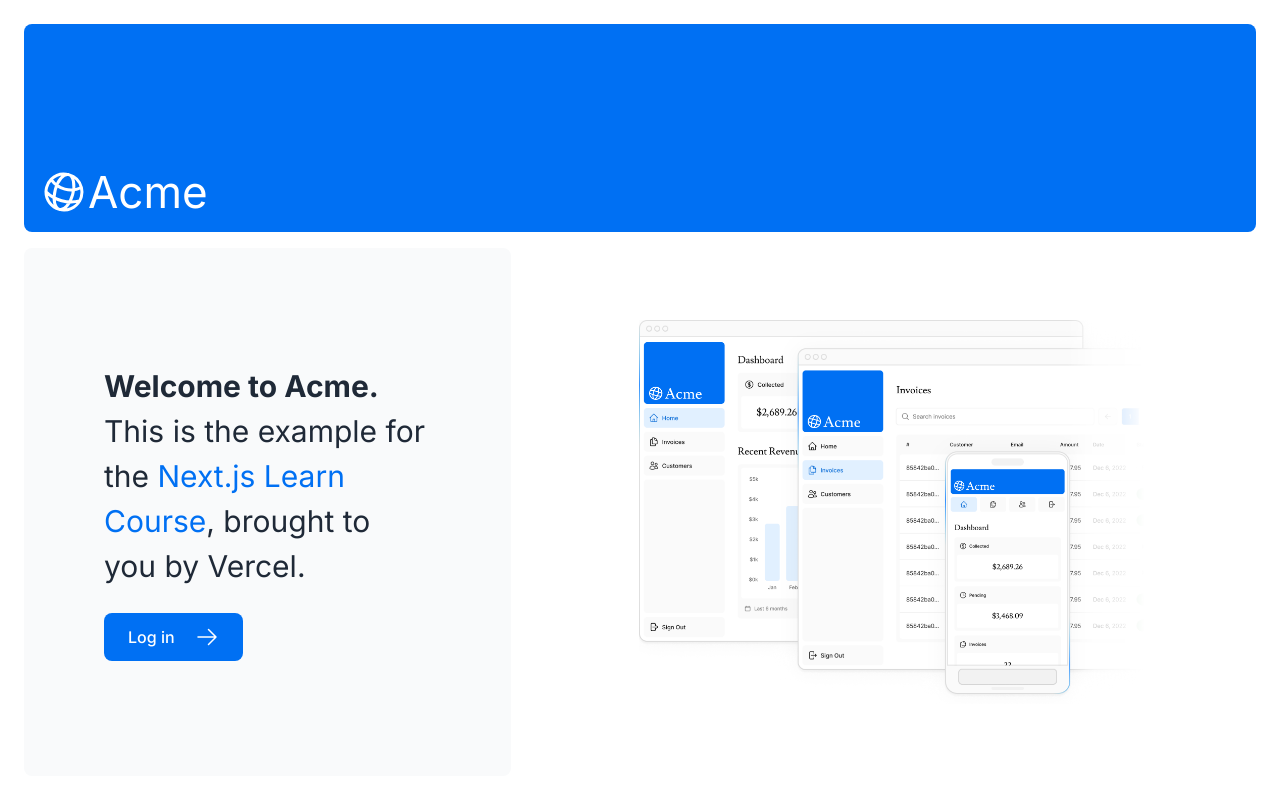
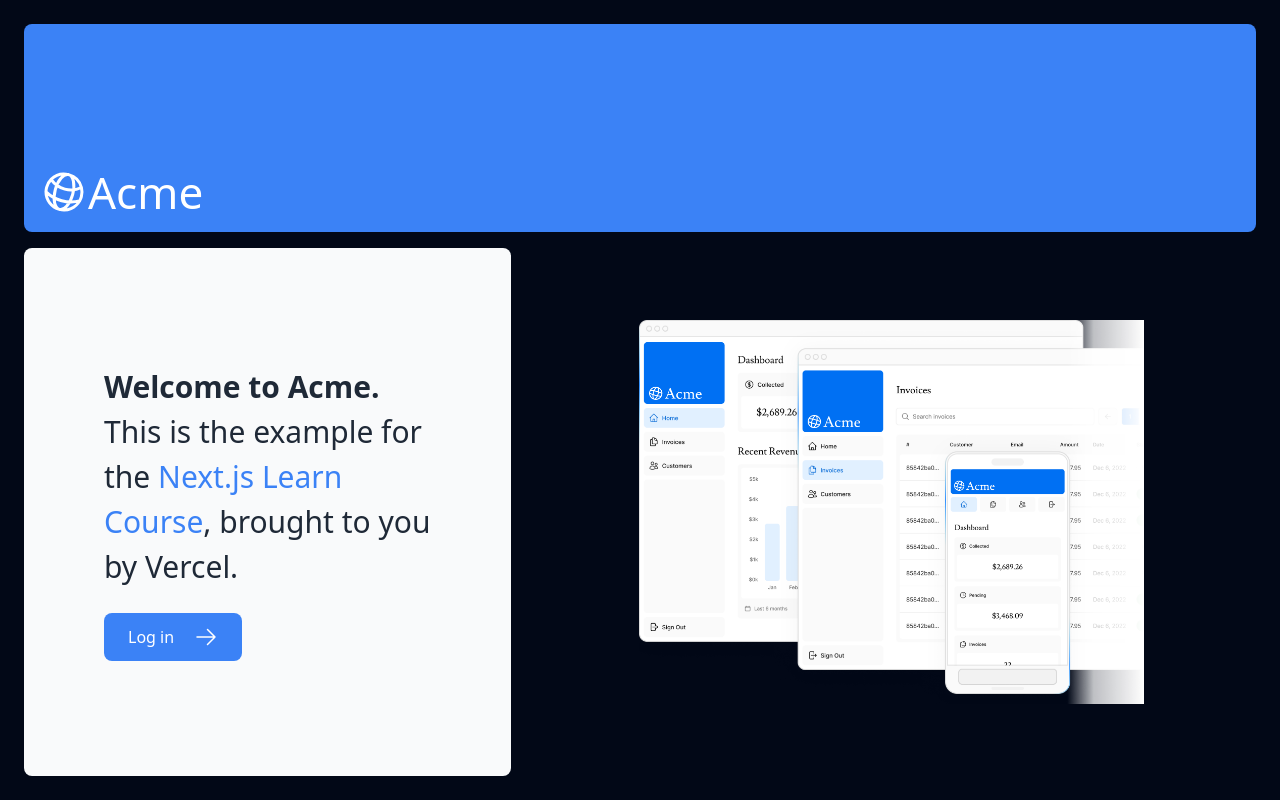
Before and after one commit to hossein-jorfi/nextjs-dashboard, a Next.js app: page / in a window 1280 px wide. Built offline with nearby package versions, Linux system fonts and the light colour scheme.

Commit message:
shadcn config

```diff
--- a/app/layout.tsx
+++ b/app/layout.tsx
@@ -18,7 +18,7 @@
 }) {
   return (
     <html lang="en">
-      <body className={`${inter.className} antialiased`}>{children}</body>
+      <body className={`${inter.variable} dark bg-background font-sans antialiased`}>{children}</body>
     </html>
   );
 }
--- a/app/ui/fonts.ts
+++ b/app/ui/fonts.ts
@@ -1,3 +1,3 @@
 import { Inter } from "next/font/google";
 
-export const inter = Inter({ subsets: ["latin"] });
+export const inter = Inter({ subsets: ["latin"], variable: "--font-sans" });
--- a/app/ui/global.css
+++ b/app/ui/global.css
@@ -2,17 +2,68 @@
 @tailwind components;
 @tailwind utilities;
 
-input[type='number'] {
-  -moz-appearance: textfield;
-  appearance: textfield;
+@layer base {
+  :root {
+    --background: 0 0% 100%;
+    --foreground: 222.2 84% 4.9%;
+    --card: 0 0% 100%;
+    --card-foreground: 222.2 84% 4.9%;
+    --popover: 0 0% 100%;
+    --popover-foreground: 222.2 84% 4.9%;
+    --primary: 222.2 47.4% 11.2%;
+    --primary-foreground: 210 40% 98%;
+    --secondary: 210 40% 96.1%;
+    --secondary-foreground: 222.2 47.4% 11.2%;
+    --muted: 210 40% 96.1%;
+    --muted-foreground: 215.4 16.3% 46.9%;
+    --accent: 210 40% 96.1%;
+    --accent-foreground: 222.2 47.4% 11.2%;
+    --destructive: 0 84.2% 60.2%;
+    --destructive-foreground: 210 40% 98%;
+    --border: 214.3 31.8% 91.4%;
+    --input: 214.3 31.8% 91.4%;
+    --ring: 222.2 84% 4.9%;
+    --radius: 0.5rem;
+    --chart-1: 12 76% 61%;
+    --chart-2: 173 58% 39%;
+    --chart-3: 197 37% 24%;
+    --chart-4: 43 74% 66%;
+    --chart-5: 27 87% 67%;
+  }
+
+  .dark {
+    --background: 222.2 84% 4.9%;
+    --foreground: 210 40% 98%;
+    --card: 222.2 84% 4.9%;
+    --card-foreground: 210 40% 98%;
+    --popover: 222.2 84% 4.9%;
+    --popover-foreground: 210 40% 98%;
+    --primary: 210 40% 98%;
+    --primary-foreground: 222.2 47.4% 11.2%;
+    --secondary: 217.2 32.6% 17.5%;
+    --secondary-foreground: 210 40% 98%;
+    --muted: 217.2 32.6% 17.5%;
+    --muted-foreground: 215 20.2% 65.1%;
+    --accent: 217.2 32.6% 17.5%;
+    --accent-foreground: 210 40% 98%;
+    --destructive: 0 62.8% 30.6%;
+    --destructive-foreground: 210 40% 98%;
+    --border: 217.2 32.6% 17.5%;
+    --input: 217.2 32.6% 17.5%;
+    --ring: 212.7 26.8% 83.9%;
+    --chart-1: 220 70% 50%;
+    --chart-2: 160 60% 45%;
+    --chart-3: 30 80% 55%;
+    --chart-4: 280 65% 60%;
+    --chart-5: 340 75% 55%;
+  }
 }
 
-input[type='number']::-webkit-inner-spin-button {
-  -webkit-appearance: none;
-  margin: 0;
+@layer base {
+  * {
+    @apply border-border;
+  }
+  body {
+    @apply bg-background text-foreground;
+  }
 }
-
-input[type='number']::-webkit-outer-spin-button {
-  -webkit-appearance: none;
-  margin: 0;
-}
--- /dev/null
+++ b/lib/utils.ts
@@ -0,0 +1,6 @@
+import { type ClassValue, clsx } from "clsx"
+import { twMerge } from "tailwind-merge"
+
+export function cn(...inputs: ClassValue[]) {
+  return twMerge(clsx(inputs))
+}
--- a/package.json
+++ b/package.json
@@ -8,17 +8,21 @@
   },
   "dependencies": {
     "@heroicons/react": "^2.1.4",
+    "@radix-ui/react-icons": "^1.3.0",
     "@tailwindcss/forms": "^0.5.7",
     "@vercel/postgres": "^0.8.0",
     "autoprefixer": "10.4.19",
     "bcrypt": "^5.1.1",
+    "class-variance-authority": "^0.7.0",
     "clsx": "^2.1.1",
     "next": "15.0.0-canary.56",
     "next-auth": "5.0.0-beta.19",
     "postcss": "8.4.38",
     "react": "19.0.0-rc-f38c22b244-20240704",
     "react-dom": "19.0.0-rc-f38c22b244-20240704",
+    "tailwind-merge": "^2.5.2",
     "tailwindcss": "3.4.4",
+    "tailwindcss-animate": "^1.0.7",
     "typescript": "5.5.2",
     "use-debounce": "^10.0.1",
     "zod": "^3.23.8"
--- a/tailwind.config.ts
+++ b/tailwind.config.ts
@@ -1,37 +1,80 @@
-import type { Config } from 'tailwindcss';
+import type { Config } from "tailwindcss"
 
-const config: Config = {
+const config = {
+  darkMode: ["class"],
   content: [
-    './pages/**/*.{js,ts,jsx,tsx,mdx}',
-    './components/**/*.{js,ts,jsx,tsx,mdx}',
-    './app/**/*.{js,ts,jsx,tsx,mdx}',
-  ],
+    './pages/**/*.{ts,tsx}',
+    './components/**/*.{ts,tsx}',
+    './app/**/*.{ts,tsx}',
+    './src/**/*.{ts,tsx}',
+	],
+  prefix: "",
   theme: {
-    extend: {
-      gridTemplateColumns: {
-        '13': 'repeat(13, minmax(0, 1fr))',
-      },
-      colors: {
-        blue: {
-          400: '#2589FE',
-          500: '#0070F3',
-          600: '#2F6FEB',
-        },
-        // primary: {
-        //   black: '#0a0a0b',
-        //   white: '#fafafa',
-        //   sub_text: '#a1a1aa',
-        // }
+    container: {
+      center: true,
+      padding: "2rem",
+      screens: {
+        "2xl": "1400px",
       },
     },
-    keyframes: {
-      shimmer: {
-        '100%': {
-          transform: 'translateX(100%)',
+    extend: {
+      colors: {
+        border: "hsl(var(--border))",
+        input: "hsl(var(--input))",
+        ring: "hsl(var(--ring))",
+        background: "hsl(var(--background))",
+        foreground: "hsl(var(--foreground))",
+        primary: {
+          DEFAULT: "hsl(var(--primary))",
+          foreground: "hsl(var(--primary-foreground))",
         },
+        secondary: {
+          DEFAULT: "hsl(var(--secondary))",
+          foreground: "hsl(var(--secondary-foreground))",
+        },
+        destructive: {
+          DEFAULT: "hsl(var(--destructive))",
+          foreground: "hsl(var(--destructive-foreground))",
+        },
+        muted: {
+          DEFAULT: "hsl(var(--muted))",
+          foreground: "hsl(var(--muted-foreground))",
+        },
+        accent: {
+          DEFAULT: "hsl(var(--accent))",
+          foreground: "hsl(var(--accent-foreground))",
+        },
+        popover: {
+          DEFAULT: "hsl(var(--popover))",
+          foreground: "hsl(var(--popover-foreground))",
+        },
+        card: {
+          DEFAULT: "hsl(var(--card))",
+          foreground: "hsl(var(--card-foreground))",
+        },
+      },
+      borderRadius: {
+        lg: "var(--radius)",
+        md: "calc(var(--radius) - 2px)",
+        sm: "calc(var(--radius) - 4px)",
+      },
+      keyframes: {
+        "accordion-down": {
+          from: { height: "0" },
+          to: { height: "var(--radix-accordion-content-height)" },
+        },
+        "accordion-up": {
+          from: { height: "var(--radix-accordion-content-height)" },
+          to: { height: "0" },
+        },
+      },
+      animation: {
+        "accordion-down": "accordion-down 0.2s ease-out",
+        "accordion-up": "accordion-up 0.2s ease-out",
       },
     },
   },
-  plugins: [require('@tailwindcss/forms')],
-};
-export default config;
+  plugins: [require("tailwindcss-animate")],
+} satisfies Config
+
+export default config
```
Also changed, not shown: components.json (added), 1 other file (tests, documents, lock files or other folders).
